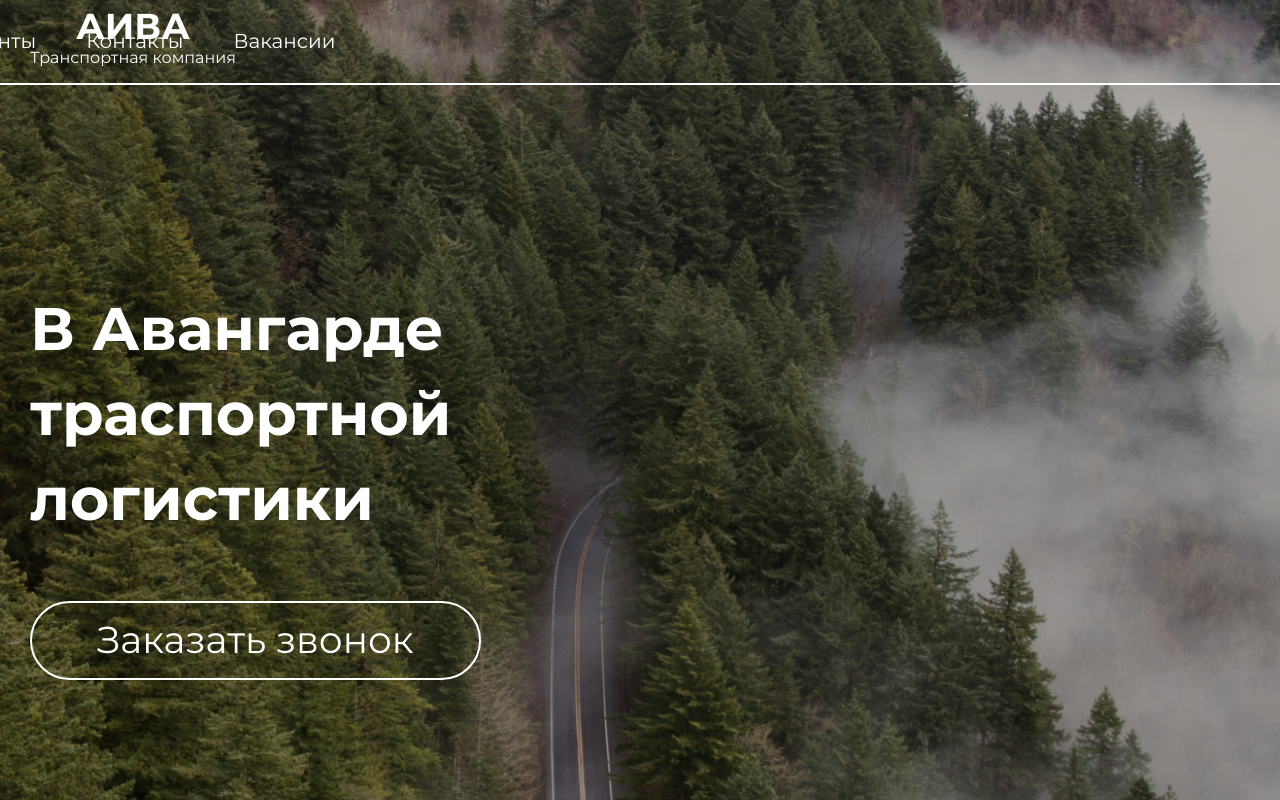
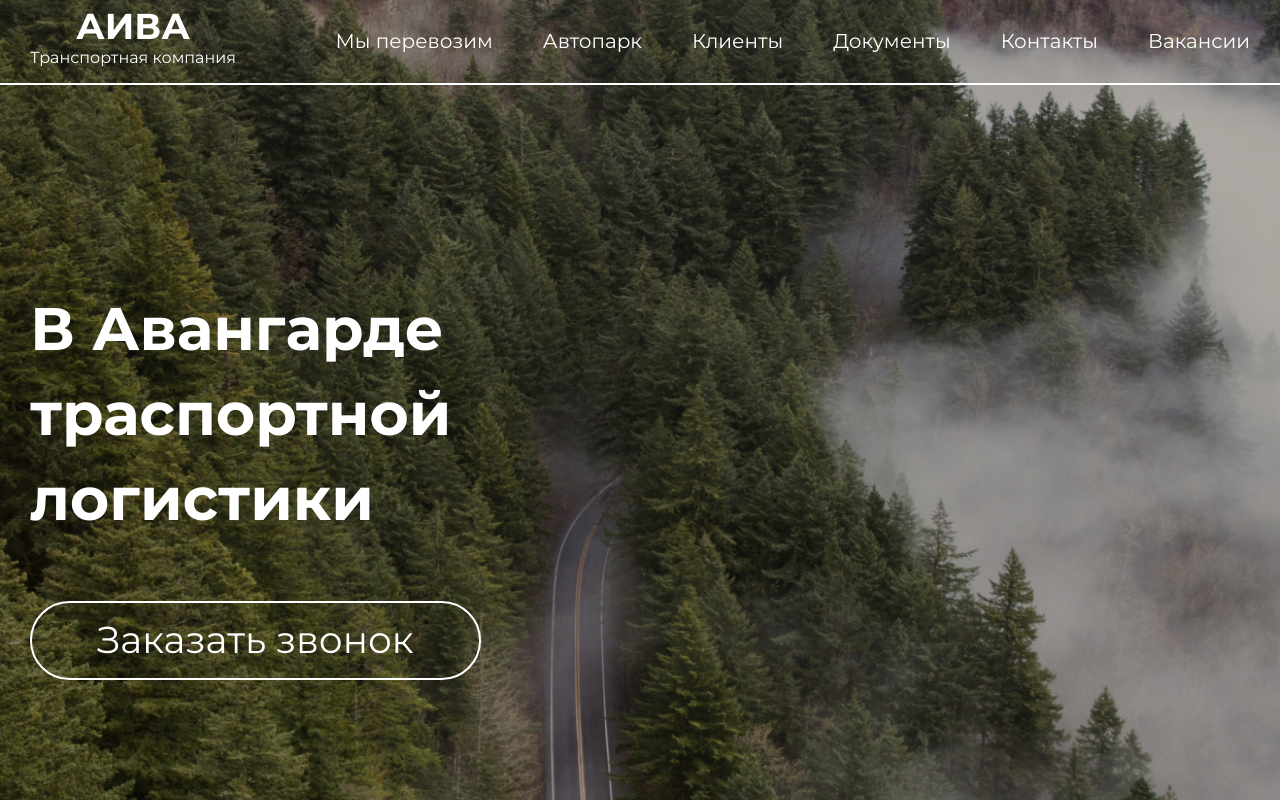
Before and after one commit to Arsaide/aiva, a Next.js app: page / in a window 1280 px wide. Built offline with nearby package versions, Linux system fonts and the light colour scheme.

Commit message:
- Fixed styles bugs

```diff
--- a/src/components/layout/common/header/Header.module.scss
+++ b/src/components/layout/common/header/Header.module.scss
@@ -69,6 +69,10 @@
       background-color: var(--white-text);
       margin: 5px;
     }
+
+    &._active {
+      transform: translateX(0);
+    }
   }
 
   @media(max-width: 1199.98px) {
--- a/src/components/layout/common/header/Header.tsx
+++ b/src/components/layout/common/header/Header.tsx
@@ -44,8 +44,8 @@ const Header = () => {
                         <div className={styles.menu__burgerLine}/>
                     </div>
                 )}
-                <nav className={styles.menu} style={{
-                    transform: isOpenMenu ? 'translateX(0)' : 'translateX(-100%)'
+                <nav className={`${styles.menu} ${isOpenMenu ? styles._active : ''}`} style={{
+                    // transform: isOpenMenu ? 'translateX(0)' : 'translateX(-100%)'
                 }}>
                     <ul className={styles.menu__list}>
                         <li className={styles.menu__item}>
```
